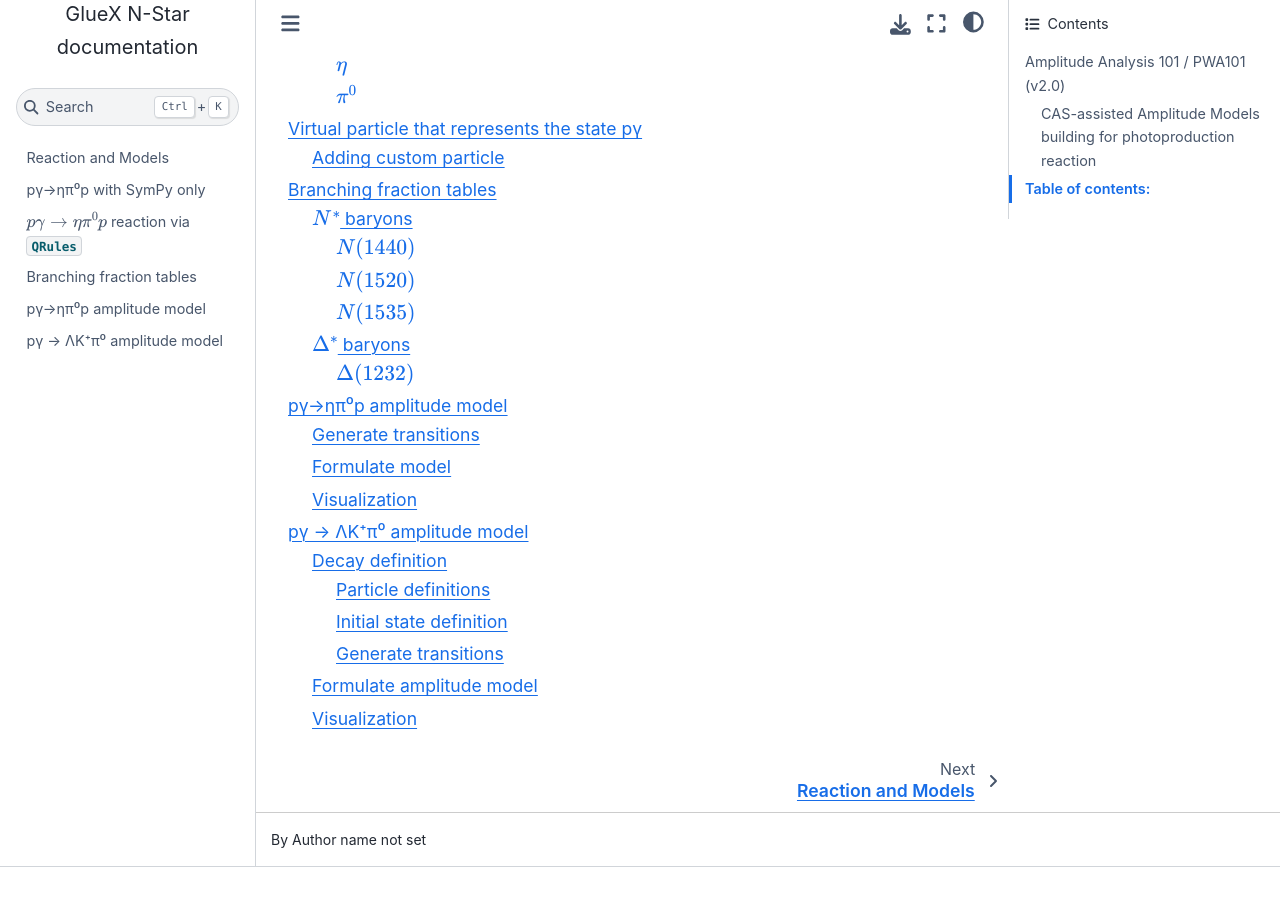
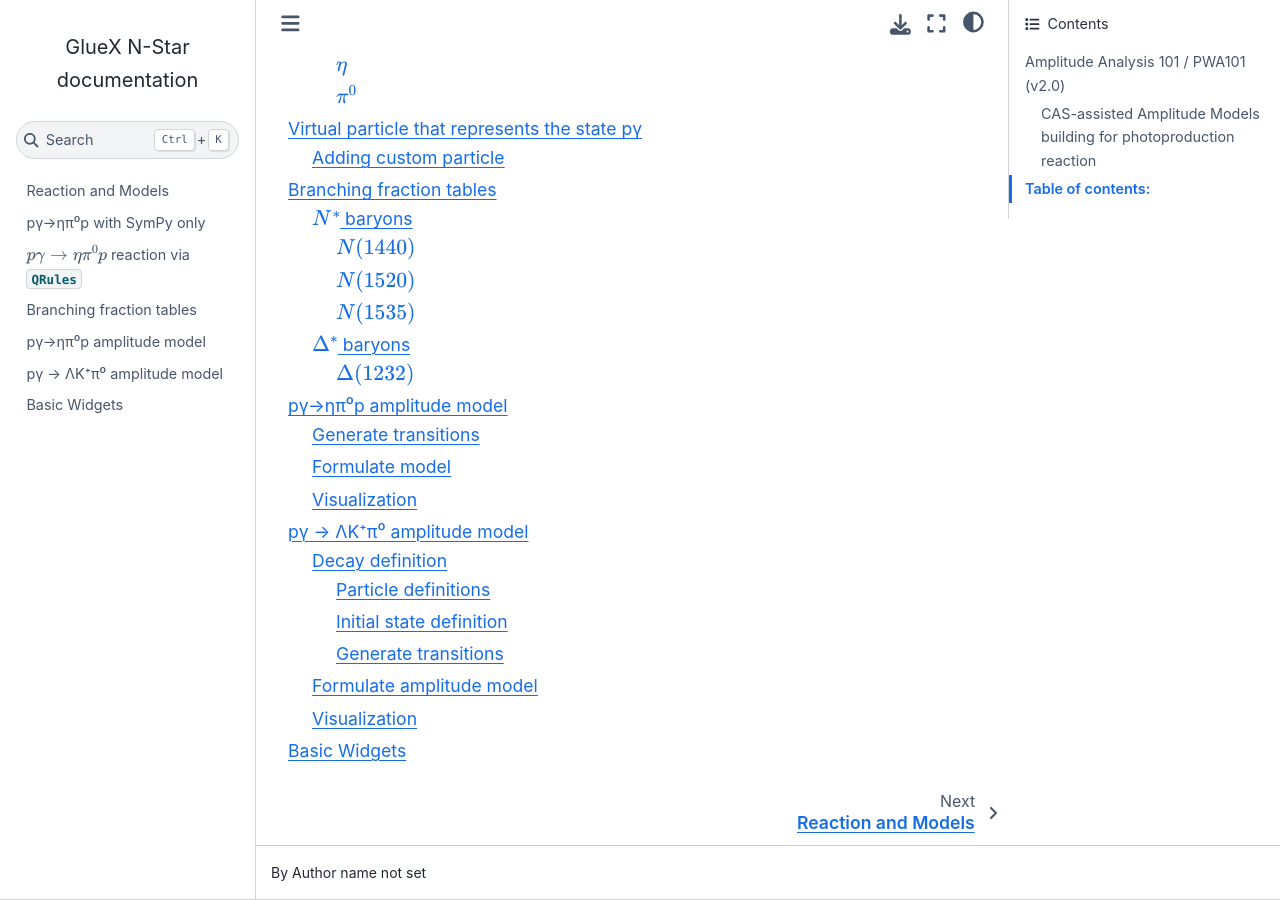
Before and after one commit to ComPWA/gluex-nstar, a Sphinx documentation site: the page built from docs/index.md, in a window 1280 px wide and 900 px high, scrolled down 1137 px. Built offline with Sphinx 7.4.7 and the Sphinx Book theme 1.1.4, drawn with Linux system fonts in a browser that asks for light colours; before the commit the page ends 2004 px from its top, so only the background shows below that; part of the change alters nothing that is shown.

````diff
--- a/docs/index.md
+++ b/docs/index.md
@@ -21,4 +21,5 @@ pgamma-state
 branching-fraction
 ampform/etapi0p
 ampform/LambdaKpi0
+ampform/ipywidgets_play
 ```
````
Also changed, not shown: docs/ampform/ipywidgets_play.ipynb (added).
